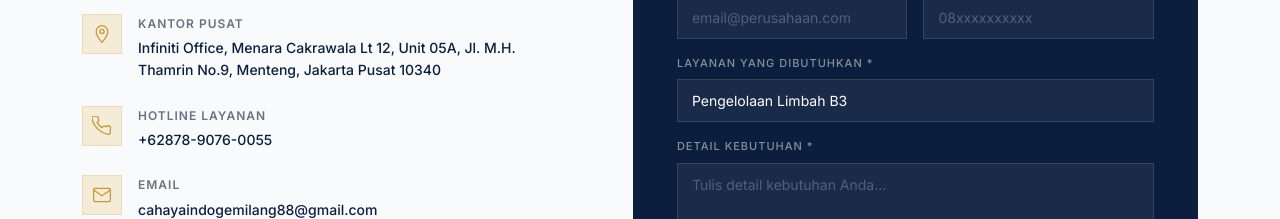
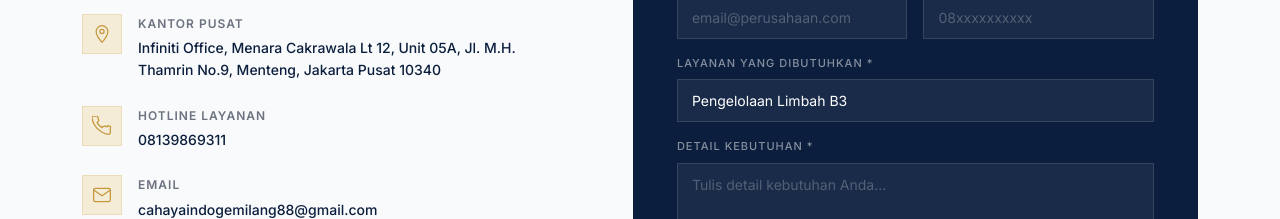
Before and after one commit to kristiansnts/cahaya-indo-gemilang, a Next.js app: page / in a window 1280 px wide. Shown: the part 3260-3479 px from the top of the page. Built offline with nearby package versions, Linux system fonts and the light colour scheme.

Commit message:
feat: update hotline contact number in Contact component

```diff
--- a/app/page.tsx
+++ b/app/page.tsx
@@ -183,7 +183,7 @@ export default function Home() {
                 </div>
                 <div className="contact-item">
                   <div className="contact-item-icon"><svg width="20" height="20" viewBox="0 0 24 24" fill="none" stroke="currentColor" strokeWidth="1.5" strokeLinecap="round" strokeLinejoin="round"><path d="M22 16.92v3a2 2 0 01-2.18 2 19.79 19.79 0 01-8.63-3.07A19.5 19.5 0 013.07 10.8a19.79 19.79 0 01-3.07-8.67A2 2 0 012.18 0h3a2 2 0 012 1.72 12.84 12.84 0 00.7 2.81 2 2 0 01-.45 2.11L6.09 7.91a16 16 0 006 6l1.27-1.27a2 2 0 012.11-.45 12.84 12.84 0 002.81.7A2 2 0 0122 14.92v2z"/></svg></div>
-                  <div><h5>Hotline Layanan</h5><p>+62878-9076-0055</p></div>
+                  <div><h5>Hotline Layanan</h5><p>08139869311</p></div>
                 </div>
                 <div className="contact-item">
                   <div className="contact-item-icon"><svg width="20" height="20" viewBox="0 0 24 24" fill="none" stroke="currentColor" strokeWidth="1.5" strokeLinecap="round" strokeLinejoin="round"><path d="M4 4h16c1.1 0 2 .9 2 2v12c0 1.1-.9 2-2 2H4c-1.1 0-2-.9-2-2V6c0-1.1.9-2 2-2z"/><polyline points="22,6 12,13 2,6"/></svg></div>
--- a/components/Contact.tsx
+++ b/components/Contact.tsx
@@ -22,7 +22,7 @@ export default function Contact() {
               <div className={styles.itemIcon}>📞</div>
               <div>
                 <h5>Hotline Layanan</h5>
-                <p>+62878-9076-0055</p>
+                <p>08139869311</p>
               </div>
             </div>
             <div className={styles.contactItem}>
```
